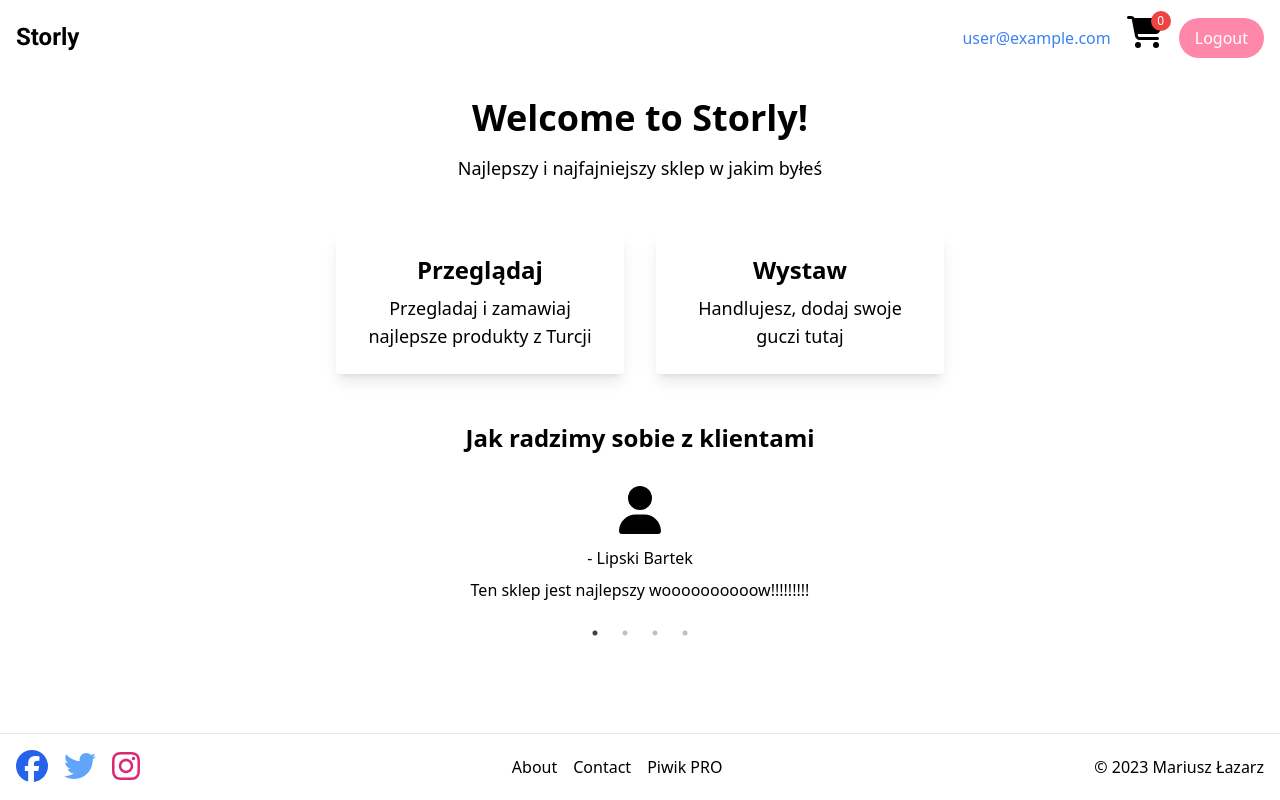
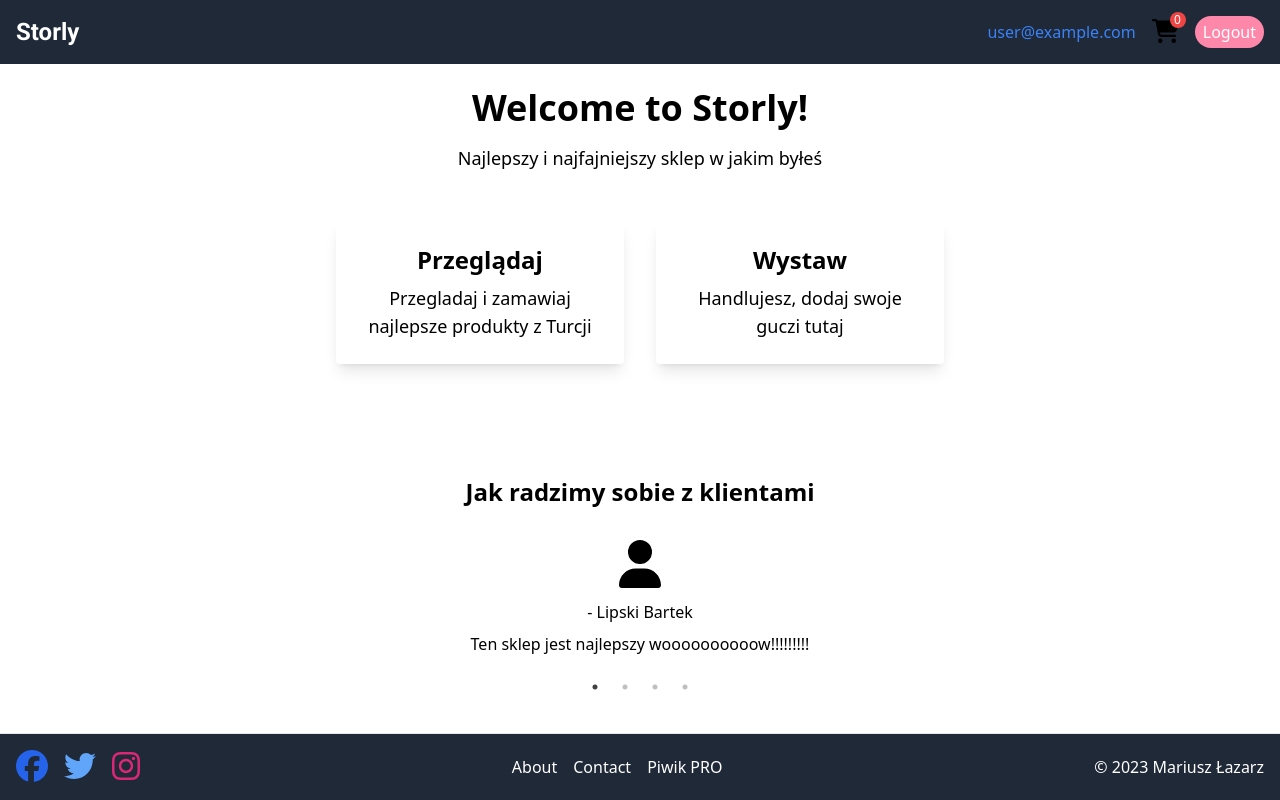
Before and after one commit to Mariusz-Lazarz/Storly, a React (Create React App) app: page / in a window 1280 px wide. Built offline with nearby package versions, Linux system fonts and the light colour scheme; no server answers; sample sign-in values are in the browser's storage; what @piwikpro/react-piwik-pro would draw is missing.

Commit message:
styling footer and navbar

```diff
--- a/src/components/Footer.js
+++ b/src/components/Footer.js
@@ -9,7 +9,7 @@ import { Link } from "react-router-dom";
 
 function Footer() {
   return (
-    <footer className="bg-white p-4 border-t mt-auto">
+    <footer className="bg-gray-800 p-4 border-t mt-auto text-white">
       <div className="container mx-auto justify-between items-center flex flex-col md:flex-row">
         <div className="flex space-x-4">
           <a
@@ -39,23 +39,22 @@ function Footer() {
         </div>
         <div className="flex space-x-4">
           {" "}
-          {/* New flex container for your internal links */}
-          <Link to="/about" className="text-black hover:underline">
+          <Link to="/about" className="text-white hover:underline">
             About
           </Link>
-          <Link to="/contact" className="text-black hover:underline">
+          <Link to="/contact" className="text-white hover:underline">
             Contact
           </Link>
           <a
             href="https://www.piwik.pro"
             target="_blank"
             rel="noopener noreferrer"
-            className="text-black hover:underline"
+            className="text-white hover:underline"
           >
             Piwik PRO
           </a>
         </div>
-        <div className="text-black">
+        <div className="text-white">
           &copy; {new Date().getFullYear()} Mariusz Łazarz
         </div>
       </div>
--- a/src/components/HomePage.js
+++ b/src/components/HomePage.js
@@ -28,7 +28,7 @@ function HomePage() {
             </div>
           </Link>
         </div>
-        <div className="mt-8">
+        <div className="mt-24">
           <h2 className="text-2xl font-bold mb-4">Jak radzimy sobie z klientami</h2>
           <ReviewCarousel />
         </div>
--- a/src/components/Navbar.js
+++ b/src/components/Navbar.js
@@ -65,33 +65,36 @@ function Navbar() {
   };
 
   return (
-    <nav className="bg-white p-4">
+    <nav className="bg-gray-800 p-4">
       <div className="container mx-auto flex justify-between items-center">
-        <div className="text-black font-logo text-2xl">
-          <Link to="/" className="text-black font-logo text-2xl no-underline">
+        <div className="text-white font-logo text-2xl">
+          <Link to="/" className="text-white font-logo text-2xl no-underline">
             <span className="font-bold">Storly</span>
           </Link>
         </div>
-        <div>
+        <div className="flex items-center">
           {loading ? (
             <span>Loading...</span>
           ) : user ? (
             <>
-              <Link
-                to="/userPanel"
-                className="mr-4 text-blue-500 hover:underline"
-              >
+              <Link to="/userPanel" className="text-blue-500 hover:underline">
                 {user.email}
               </Link>
-              <Link to="/cart" className="mr-4 relative">
-                <FontAwesomeIcon icon={faShoppingCart} size="2x" />
-                <span className="absolute -top-4 -right-2 bg-red-500 text-white rounded-full text-xs w-5 h-5 flex items-center justify-center">
+              <Link to="/cart" className="mx-4 relative">
+                <FontAwesomeIcon
+                  icon={faShoppingCart}
+                  style={{ fontSize: "1.5rem" }}
+                />
+                <span
+                  className="absolute text-white rounded-full text-xs w-4 h-4 flex items-center justify-center bg-red-500"
+                  style={{ top: "-25%", right: "-25%" }}
+                >
                   {cartItemCount}
                 </span>
               </Link>
               <button
                 onClick={logout}
-                className="bg-light-pink text-white py-2 px-4 rounded-full"
+                className=" bg-light-pink text-white py-1 px-2 rounded-full"
               >
                 Logout
               </button>
```
